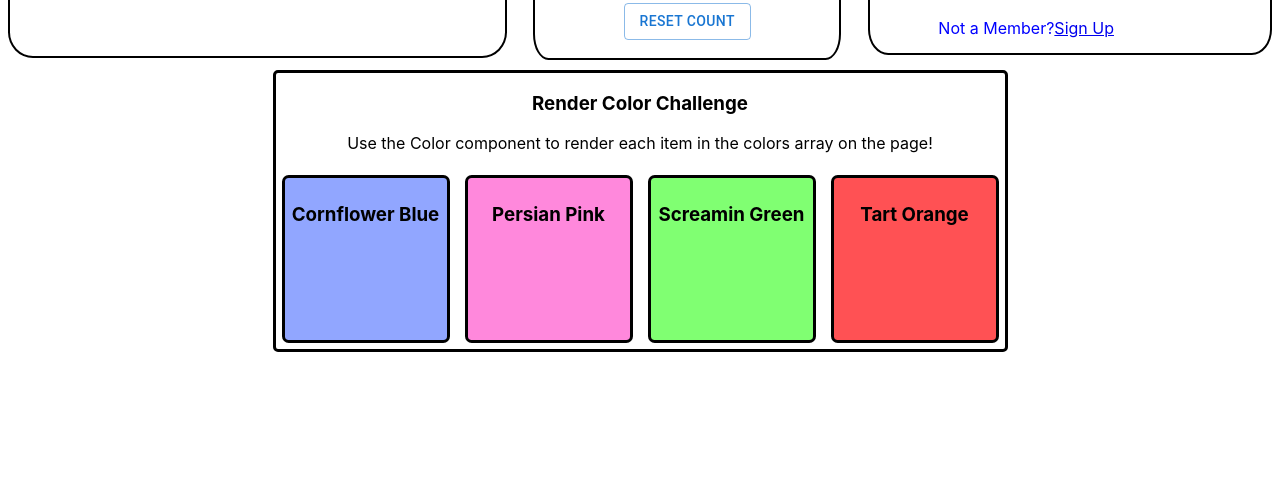
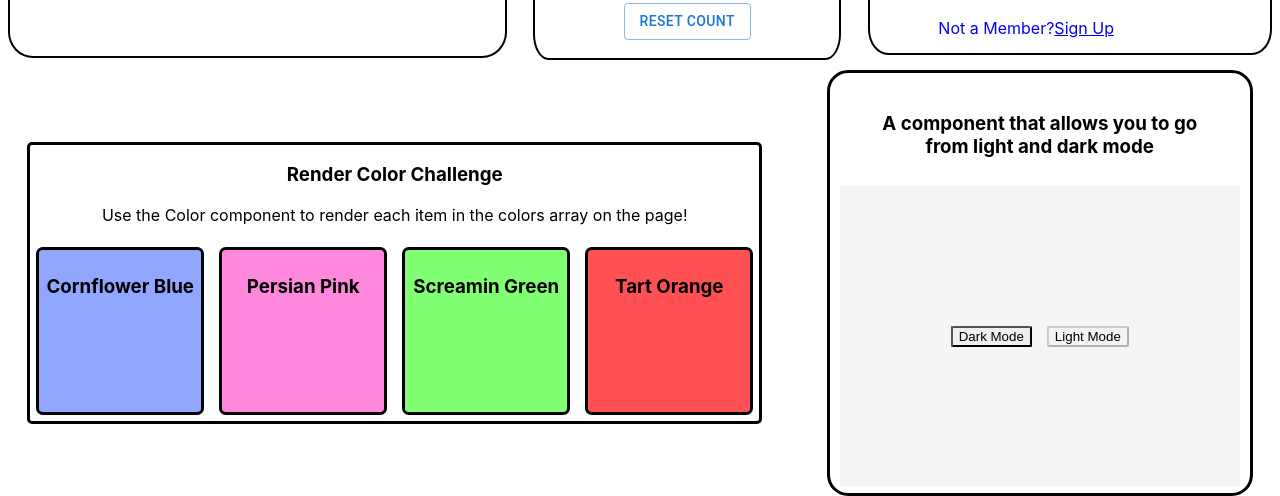
Before and after one commit to antoni909/React-Demos, a React (Create React App) app: page / in a window 1280 px wide. Shown: the part 621-1117 px from the top of the page. Before the commit the page ends 973 px from the top, so only its background shows below. Built offline with nearby package versions, Linux system fonts and the light colour scheme; no server answers.

Commit message:
add ClickSwitch Component and its css file, add ClickSwitch logic and import component to DarkMode Component

```diff
--- a/src/components/app/App.tsx
+++ b/src/components/app/App.tsx
@@ -4,6 +4,7 @@ import Counter from '../demos/counter/Counter';
 import ColorRenderer from '../code_challenges/color_renderer/ColorRenderer';
 import Header from '../header/Header';
 import Login from '../demos/login/Login'
+import { DarkMode } from '../code_challenges/dark-mode/DarkMode'
 
 function App() {
   return (
@@ -15,6 +16,7 @@ function App() {
           <Counter />
           <Login />
           <ColorRenderer />
+          <DarkMode />
       </div>
 
     </div>
--- /dev/null
+++ b/src/components/code_challenges/dark-mode/ClickSwitch.tsx
@@ -0,0 +1,26 @@
+import { FC, useState} from 'react'
+
+export const ClickSwitch : FC = () => {
+
+    const [ darkMode, setDarkMode ] = useState<boolean>(false)
+    const clickHandler = ():void => {
+        setDarkMode( prev => !prev )
+    }
+
+    return (
+        <div className={ darkMode? 'dark-mock-page':'light-mock-page'}>
+            <button
+                className='btn-darkmode'
+                disabled={ darkMode? true:false }
+                onClick={ clickHandler }
+                >Dark Mode
+            </button>
+            <button
+                className='btn-lightmode'
+                disabled={ darkMode? false:true }
+                onClick={ clickHandler }
+            >Light Mode
+            </button>
+        </div>
+    );
+}
--- /dev/null
+++ b/src/components/code_challenges/dark-mode/DarkMode.css
@@ -0,0 +1,38 @@
+.darkmode-color-container{
+    border: black solid 3px;
+    border-radius: 5%;
+    height: 400px;
+    width: 400px;
+    padding: 10px;
+}
+.darkmode-header{
+    padding: 10px 20px;
+}
+.dark-mock-page{
+    background-color: black;
+    color:aliceblue;
+    align-items: center;
+    justify-content: center;
+    display: flex;
+    gap: 15px;
+    height: 300px;
+    width: 400px;
+}
+.light-mock-page{
+    background-color: whitesmoke;
+    color: black;
+    align-items: center;
+    justify-content: center;
+    display: flex;
+    gap: 15px;
+    height: 300px;
+    width: 400px;
+}
+.btn-darkmode{
+    border-radius: 5%;
+    color: black;
+}
+.btn-lightmode{
+    border-radius: 5%;
+    color: black;
+}
--- /dev/null
+++ b/src/components/code_challenges/dark-mode/DarkMode.tsx
@@ -0,0 +1,13 @@
+import './DarkMode.css'
+import { FC } from 'react'
+import { ClickSwitch } from './ClickSwitch'
+
+export const DarkMode : FC = () => {
+
+    return (
+        <div className='darkmode-color-container'>
+            <h3 className='darkmode-header'>A component that allows you to go from light and dark mode</h3>
+            <ClickSwitch/>
+        </div>
+    );
+}
```
Also changed, not shown: src/components/code_challenges/toggle_color/ToggleColor.tsx (deleted, +0 -16 lines), src/components/code_challenges/dark-mode/ClickSwitch.css (added), 1 other file (tests, documents, lock files or other folders).
